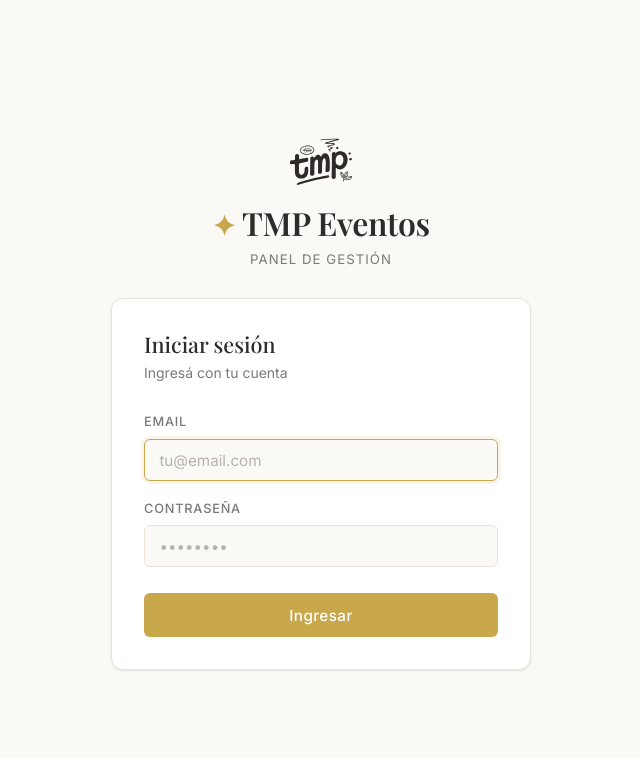
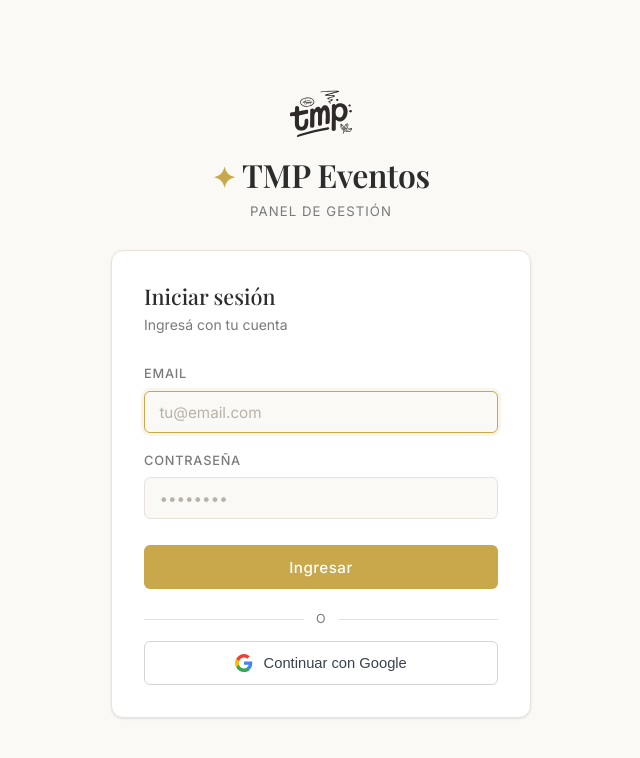
Before and after one commit to agusmilesi-collab/roadmap, a Next.js app: page /login in a window 1280 px wide. Shown: the top 758 px of the page, without its empty margins (319-959 px from the left). Built offline with nearby package versions, Linux system fonts and the light colour scheme; no server answers; a web font is replaced by a local one.

Commit message:
feat: google oauth login

```diff
--- a/app/login/actions.ts
+++ b/app/login/actions.ts
@@ -37,6 +37,6 @@
     }
 
     // Determine redirect
-    const redirect = user.email === ADMIN_EMAIL ? '/dashboard' : '/planner/dashboard'
-    return { redirect }
+    const redirectPath = user.email === ADMIN_EMAIL ? '/dashboard' : '/planner/dashboard'
+    return { redirect: redirectPath }
 }
--- a/app/login/page.tsx
+++ b/app/login/page.tsx
@@ -3,6 +3,7 @@
 import { useState, FormEvent } from 'react'
 import { useRouter } from 'next/navigation'
 import { loginAction } from './actions'
+import { createClient } from '@/lib/supabase'
 
 export default function LoginPage() {
     const router = useRouter()
@@ -10,6 +11,24 @@
     const [password, setPassword] = useState('')
     const [error, setError] = useState<string | null>(null)
     const [loading, setLoading] = useState(false)
+    const [googleLoading, setGoogleLoading] = useState(false)
+
+    async function handleGoogleLogin() {
+        setError(null)
+        setGoogleLoading(true)
+        const supabase = createClient()
+        const { error: oauthError } = await supabase.auth.signInWithOAuth({
+            provider: 'google',
+            options: {
+                redirectTo: `${window.location.origin}/auth/callback`,
+            },
+        })
+        if (oauthError) {
+            setError(oauthError.message)
+            setGoogleLoading(false)
+        }
+        // On success the browser is redirected to Google — no further handling needed
+    }
 
     async function handleSubmit(e: FormEvent) {
         e.preventDefault()
@@ -89,7 +108,7 @@
                             type="submit"
                             className="btn-gold"
                             style={styles.submitBtn}
-                            disabled={loading}
+                            disabled={loading || googleLoading}
                         >
                             {loading ? (
                                 <>
@@ -101,6 +120,38 @@
                             )}
                         </button>
                     </form>
+
+                    {/* Separator */}
+                    <div style={styles.separator}>
+                        <span style={styles.separatorLine} />
+                        <span style={styles.separatorText}>o</span>
+                        <span style={styles.separatorLine} />
+                    </div>
+
+                    {/* Google OAuth */}
+                    <button
+                        type="button"
+                        style={styles.googleBtn}
+                        onClick={handleGoogleLogin}
+                        disabled={loading || googleLoading}
+                    >
+                        {googleLoading ? (
+                            <>
+                                <span style={{ ...styles.spinner, borderColor: 'rgba(0,0,0,0.15)', borderTopColor: '#555' }} aria-hidden="true" />
+                                Redirigiendo…
+                            </>
+                        ) : (
+                            <>
+                                <svg width="18" height="18" viewBox="0 0 48 48" aria-hidden="true">
+                                    <path fill="#4285F4" d="M46.14 24.5c0-1.56-.14-3.06-.4-4.5H24v8.51h12.44c-.54 2.9-2.16 5.36-4.6 7.01v5.82h7.44c4.36-4.01 6.86-9.92 6.86-16.84z" />
+                                    <path fill="#34A853" d="M24 48c6.24 0 11.47-2.07 15.3-5.6l-7.44-5.82c-2.07 1.39-4.72 2.21-7.86 2.21-6.04 0-11.16-4.08-12.99-9.56H3.36v6.01C7.18 42.56 15.02 48 24 48z" />
+                                    <path fill="#FBBC05" d="M11.01 29.23A14.43 14.43 0 0 1 10.5 24c0-1.82.31-3.58.51-5.23v-6.01H3.36A23.97 23.97 0 0 0 0 24c0 3.87.92 7.53 2.56 10.77l7.45-5.54z" />
+                                    <path fill="#EA4335" d="M24 9.5c3.4 0 6.45 1.17 8.85 3.46l6.63-6.63C35.45 2.48 30.22 0 24 0 15.02 0 7.18 5.44 3.36 13.23l7.65 5.54C12.84 13.58 17.96 9.5 24 9.5z" />
+                                </svg>
+                                Continuar con Google
+                            </>
+                        )}
+                    </button>
                 </div>
             </div>
         </main>
@@ -186,4 +237,39 @@
         borderRadius: '50%',
         animation: 'spin 0.7s linear infinite',
     },
+    separator: {
+        display: 'flex',
+        alignItems: 'center',
+        gap: '0.75rem',
+        margin: '1.25rem 0 0',
+    },
+    separatorLine: {
+        flex: 1,
+        height: '1px',
+        backgroundColor: 'var(--color-border)',
+    },
+    separatorText: {
+        fontSize: '0.78rem',
+        color: 'var(--color-text-muted)',
+        letterSpacing: '0.05em',
+        textTransform: 'uppercase' as const,
+        flexShrink: 0,
+    },
+    googleBtn: {
+        marginTop: '0.75rem',
+        width: '100%',
+        padding: '0.75rem',
+        fontSize: '0.92rem',
+        fontWeight: 500,
+        display: 'flex',
+        alignItems: 'center',
+        justifyContent: 'center',
+        gap: '0.65rem',
+        backgroundColor: 'white',
+        color: '#374151',
+        border: '1px solid #D1D5DB',
+        borderRadius: 'var(--radius-sm)',
+        cursor: 'pointer',
+        transition: 'border-color 0.15s, box-shadow 0.15s',
+    },
 }
```
Also changed, not shown: app/auth/callback/route.ts (added, +42 -0 lines).
